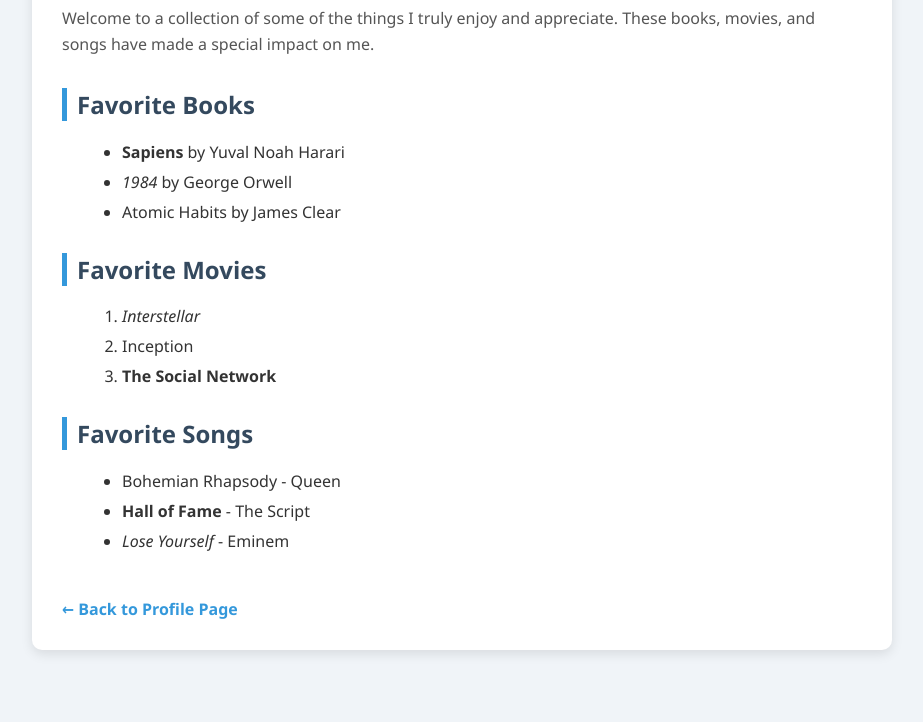
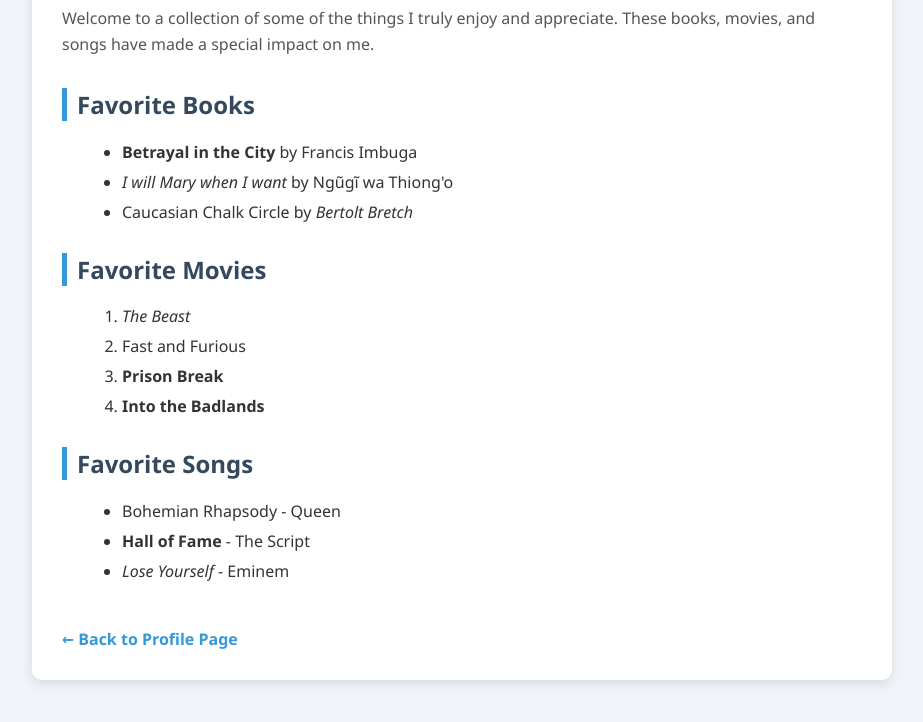
Before and after one commit to benard3360-star/Html-intro-, a plain HTML site: page my_favorite_things.html in a window 1280 px wide. Shown: the part 166-888 px from the top of the page, without its empty margins (178-1101 px from the left). Before the commit the page ends 866 px from the top, so only its background shows below. Drawn offline with Linux system fonts and the light colour scheme.

Commit message:
Updated styling and content in my_favorite_things.html

```diff
--- a/my_favorite_things.html
+++ b/my_favorite_things.html
@@ -74,16 +74,17 @@
 
         <h2>Favorite Books</h2>
         <ul>
-            <li><strong>Sapiens</strong> by Yuval Noah Harari</li>
-            <li><em>1984</em> by George Orwell</li>
-            <li>Atomic Habits by James Clear</li>
+            <li><strong>Betrayal in the City</strong> by Francis Imbuga</li>
+            <li><em>I will Mary when I want</em> by Ngũgĩ wa Thiong'o</li>
+            <li>Caucasian Chalk Circle by <em>Bertolt Bretch</em></li>
         </ul>
 
         <h2>Favorite Movies</h2>
         <ol>
-            <li><em>Interstellar</em></li>
-            <li>Inception</li>
-            <li><strong>The Social Network</strong></li>
+            <li><em>The Beast</em></li>
+            <li>Fast and Furious</li>
+            <li><strong>Prison Break</strong></li>
+            <li><strong>Into the Badlands</strong></li>
         </ol>
 
         <h2>Favorite Songs</h2>
```
